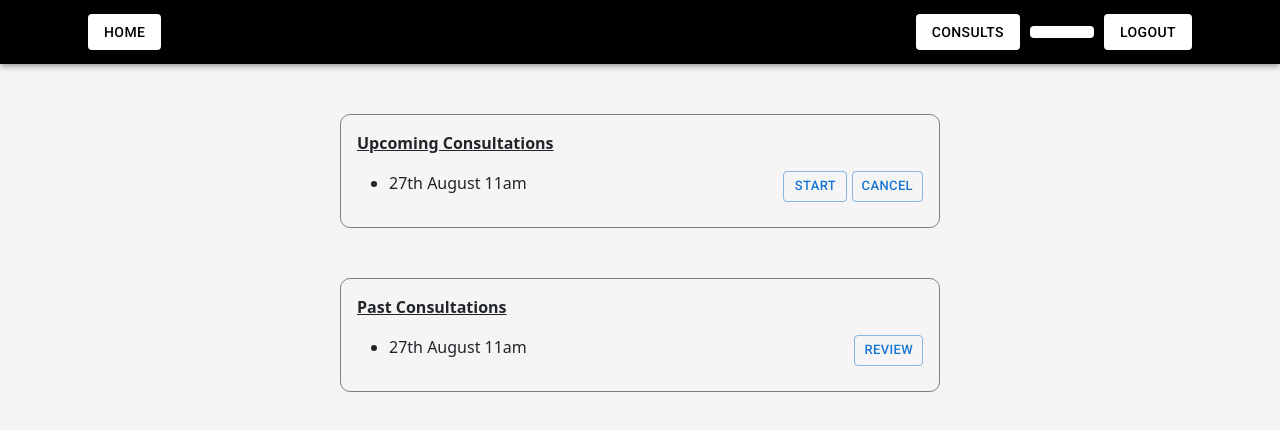
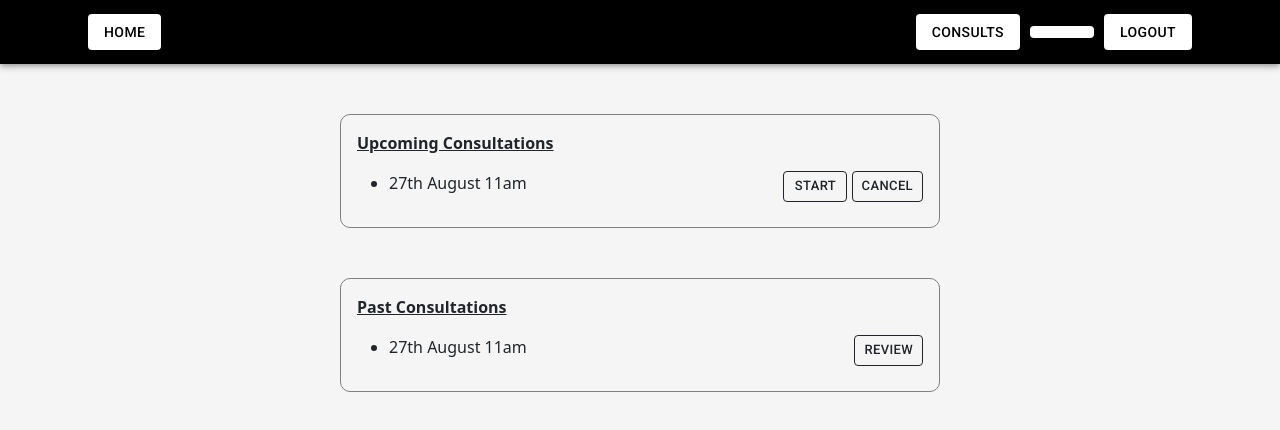
Before and after one commit to lim-Qizhen/tys_frontend, a React (Create React App) app: page /student_consultations in a window 1280 px wide. Shown: the top 430 px of the page. Built offline with nearby package versions, Linux system fonts and the light colour scheme.

Commit message:
done for tonight
tmr can look at prpfile page to edit profile or whatever

```diff
--- a/src/components/StudentConsultations.js
+++ b/src/components/StudentConsultations.js
@@ -25,10 +25,10 @@ const StudentConsultations = () => {
           <li>
             27th August 11am
             <span style={{ float: "right" }}>
-              <Button variant="outlined" size="small">
+              <Button variant="outlined" size="small" color="inherit">
                 START
               </Button>{" "}
-              <Button variant="outlined" size="small">
+              <Button variant="outlined" size="small" color="inherit">
                 CANCEL
               </Button>
             </span>
@@ -54,7 +54,7 @@ const StudentConsultations = () => {
           <li>
             27th August 11am
             <span style={{ float: "right" }}>
-              <Button variant="outlined" size="small">
+              <Button variant="outlined" size="small" color="inherit">
                 REVIEW
               </Button>
             </span>
--- a/src/components/StudentHome.js
+++ b/src/components/StudentHome.js
@@ -110,7 +110,15 @@ const StudentHome = () => {
   return (
     <div>
       <StudentNavBar />
-      <p>Welcome, {user.f_name}</p>
+      <Box
+          sx={{
+            width: "100%",
+            maxWidth: 300,
+            margin: "20px",
+          }}
+        >
+          Welcome, {user.f_name}
+        </Box>
       <div
         className="all-papers"
         style={{
```
